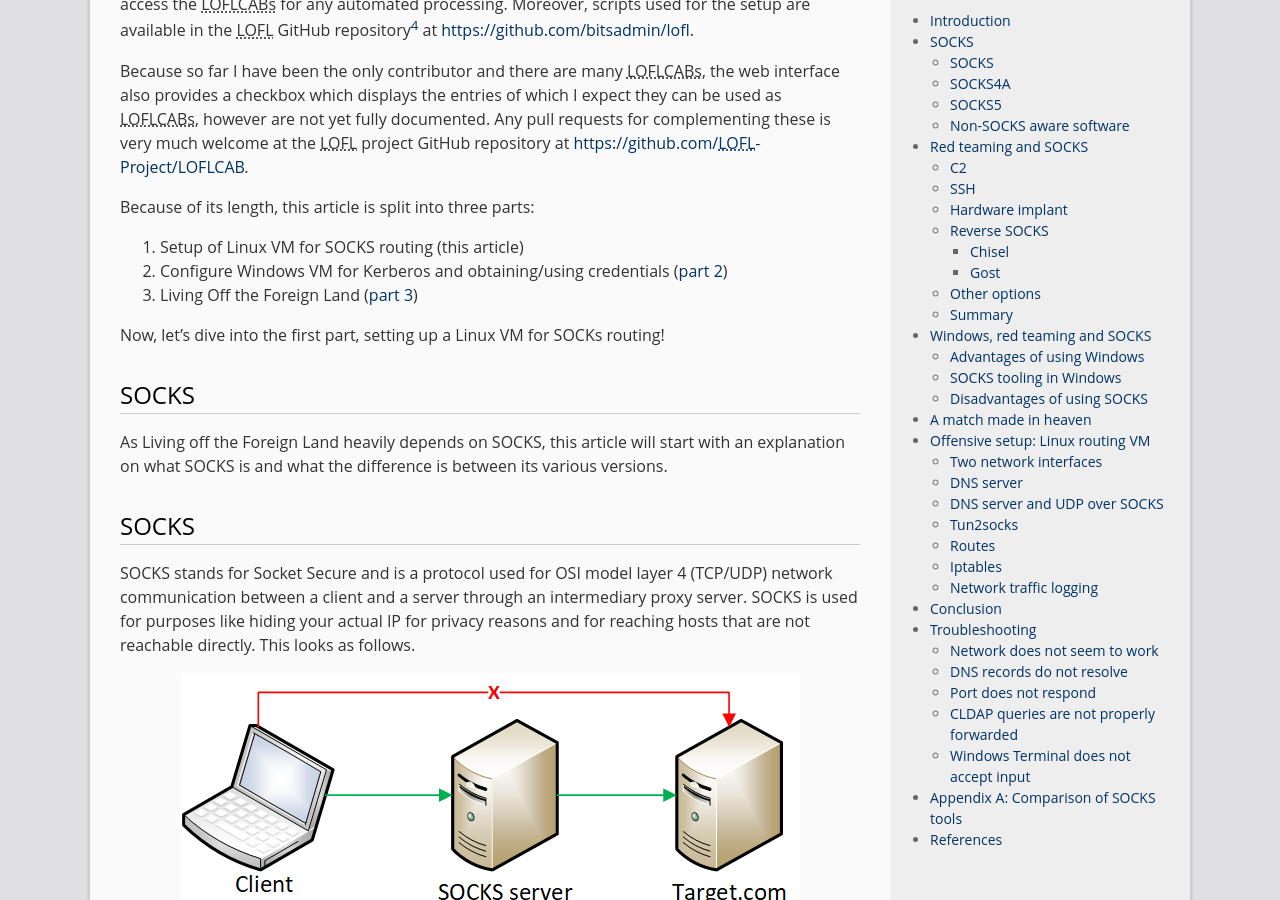
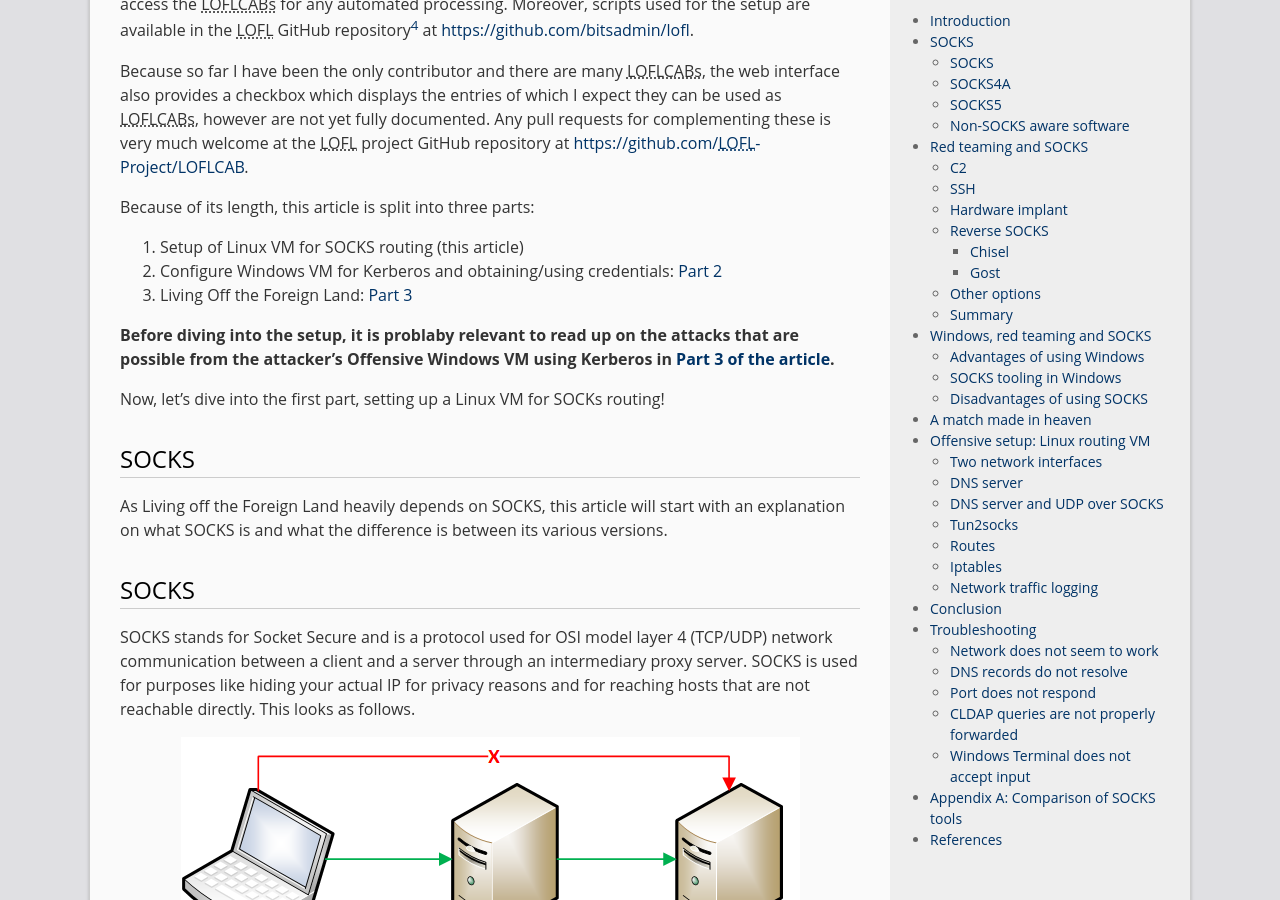
Before and after one commit to bitsadmincom/bitsadminblog.github.io, a Jekyll site: the page built from _posts/2023-08-15-living-off-the-foreign-land.md, in a window 1280 px wide and 900 px high, scrolled down 2172 px. Built offline with Jekyll 4.4.1, drawn with Linux system fonts in a browser that asks for light colours.

Commit message:
Minor introduction update

```diff
--- a/_posts/2023-08-15-living-off-the-foreign-land.md
+++ b/_posts/2023-08-15-living-off-the-foreign-land.md
@@ -56,8 +56,10 @@ Because so far I have been the only contributor and there are many LOFLCABs, the
 
 Because of its length, this article is split into three parts:
 1. Setup of Linux VM for SOCKS routing (this article)
-2. Configure Windows VM for Kerberos and obtaining/using credentials ([part 2](/living-off-the-foreign-land-windows-as-offensive-platform-part-2))
-3. Living Off the Foreign Land ([part 3](/living-off-the-foreign-land-windows-as-offensive-platform-part-3))
+2. Configure Windows VM for Kerberos and obtaining/using credentials: [Part 2](/living-off-the-foreign-land-windows-as-offensive-platform-part-2)
+3. Living Off the Foreign Land: [Part 3](/living-off-the-foreign-land-windows-as-offensive-platform-part-3)
+
+**Before diving into the setup, it is problaby relevant to read up on the attacks that are possible from the attacker's Offensive Windows VM using Kerberos in [Part 3 of the article](/living-off-the-foreign-land-windows-as-offensive-platform-part-3).**
 
 Now, let's dive into the first part, setting up a Linux VM for SOCKs routing!
 
```
